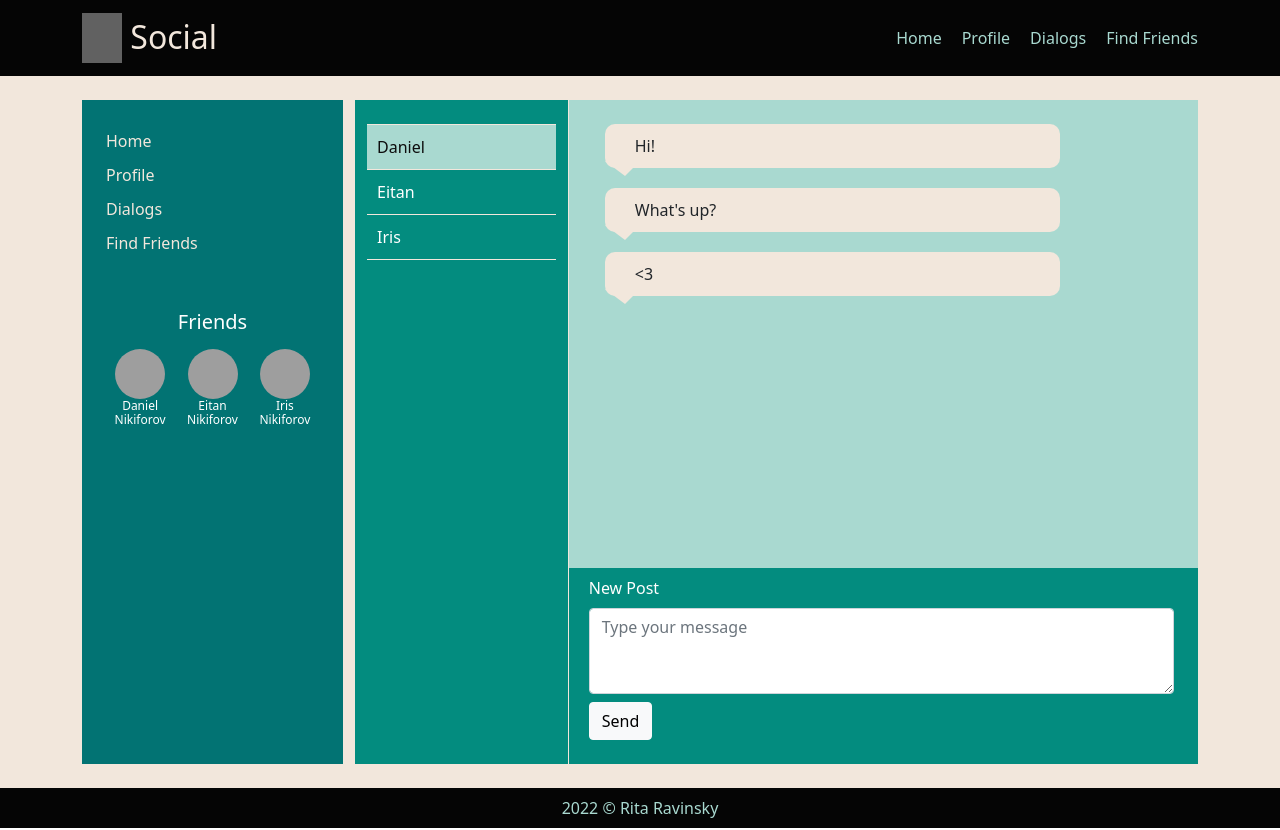
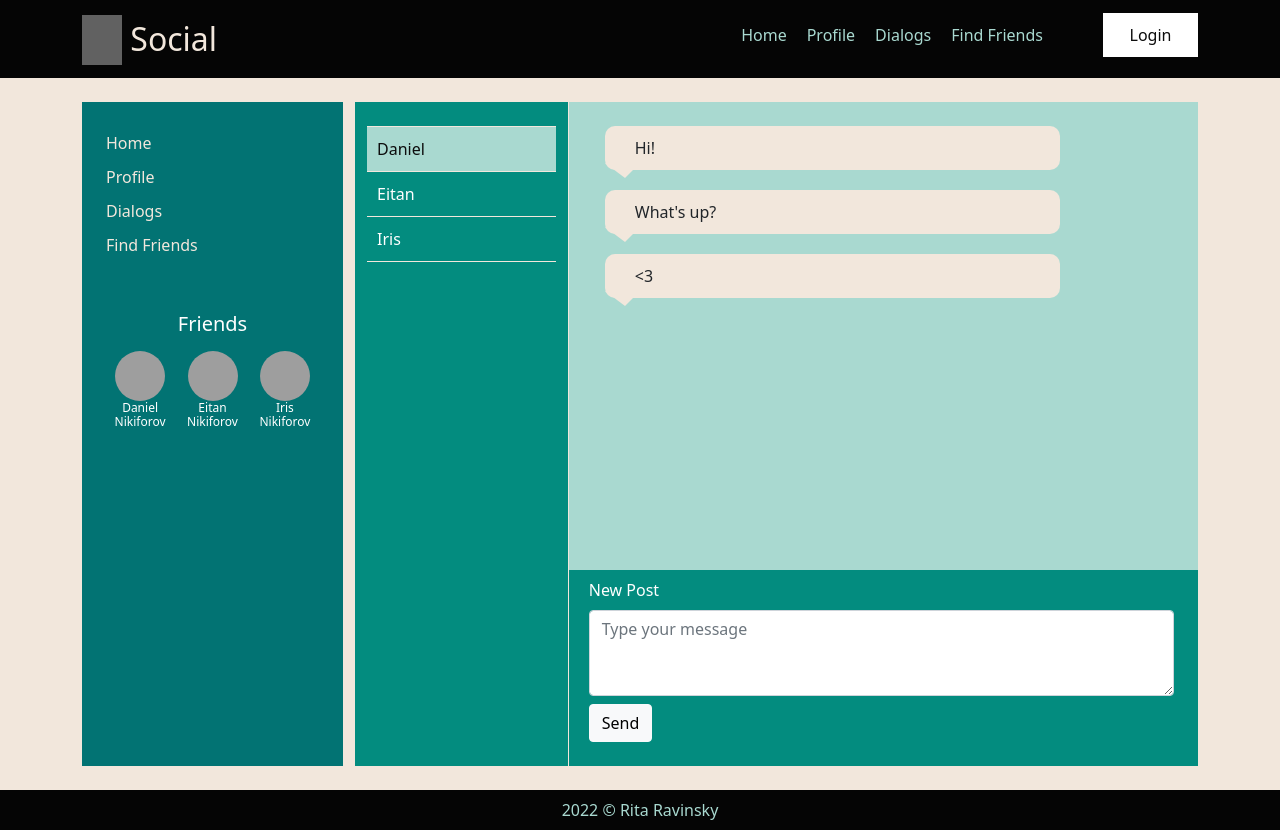
Before and after one commit to RitaRavinsky/react-social-network, a React (Create React App) app: page /dialog/1 in a window 1280 px wide. Built offline with nearby package versions, Linux system fonts and the light colour scheme; no server answers; grey boxes are pictures that could not be loaded.

Commit message:
added auth

```diff
--- a/src/App.js
+++ b/src/App.js
@@ -2,7 +2,6 @@
 import { Route, Routes } from "react-router-dom";
 import DialogsContainer from "./components/Dialogs/DialogsContainer";
 import Footer from "./components/Footer/Footer";
-import Header from "./components/Header/Header";
 import Container from "react-bootstrap/Container";
 import Row from "react-bootstrap/Row";
 import Col from "react-bootstrap/Col";
@@ -10,11 +9,12 @@
 import UsersContainer from "./components/Users/UsersContainer";
 import ProfileContainer from "./components/Profile/ProfileContainer";
 import WorkAround from "./components/Profile/WorkAround";
+import HeaderContainer from "./components/Header/HeaderContainer";
 
 function App() {
   return (
     <div className="page-wrap">
-      <Header />
+      <HeaderContainer />
       <main className="page-content my-4">
         <Container>
           <Row>
@@ -23,8 +23,8 @@
             </Col>
             <Col>
               <Routes>
-                <Route path="/" element={<ProfileContainer />} />
-                <Route path="/profile" element={<ProfileContainer />} />
+                <Route path="/" element={<WorkAround />} />
+                <Route path="/profile/" element={<WorkAround />} />
                 <Route path="/profile/:userId" element={<WorkAround />} />
                 <Route path="/dialogs" element={<DialogsContainer />} />
                 <Route path="/dialog/:id" element={<DialogsContainer />} />
--- a/src/components/Dialogs/Dialogs.js
+++ b/src/components/Dialogs/Dialogs.js
@@ -1,7 +1,5 @@
 import React from "react";
 import { Col, Form, Row, Button } from "react-bootstrap";
-import { updateNewMessageBodyActionCreator, sendMessageActionCreator } from "../../redux/dialogs-reducer";
-
 import DialogItem from "./DialogItem/DialogItem";
 import styles from "./Dialogs.module.css";
 import Message from "./Message/Message";
--- a/src/components/Header/Header.js
+++ b/src/components/Header/Header.js
@@ -2,12 +2,10 @@
 import Container from "react-bootstrap/Container";
 import Nav from "react-bootstrap/Nav";
 import styles from "./Header.module.css";
-import {  NavLink} from "react-router-dom";
+import { NavLink } from "react-router-dom";
 
-
-
-const Header = (to) => {
-
+const Header = ({ isAuth, username }) => {
+  console.log(isAuth);
 
   return (
     <div className={styles.headerNav}>
@@ -24,6 +22,7 @@
             />{" "}
             Social
           </Navbar.Brand>
+
           <Nav className={styles.navLinks}>
             <NavLink
               className={(navData) => (navData.isActive ? styles.active : "")}
@@ -49,6 +48,15 @@
             >
               Find Friends
             </NavLink>
+            {isAuth ? (
+              <NavLink className={styles.btnLogin} to="/profile">
+                {username}
+              </NavLink>
+            ) : (
+              <NavLink className={styles.btnLogin} to="/login">
+                Login
+              </NavLink>
+            )}
           </Nav>
         </Container>
       </Navbar>
--- a/src/components/Header/Header.module.css
+++ b/src/components/Header/Header.module.css
@@ -7,6 +7,7 @@
 
 .headerNav nav {
   background: #050505!important;
+  padding-top: 10px;
 }
 
 .navLinks a {
@@ -16,6 +17,20 @@
 }
 
 .navLinks a:hover, .navLinks a.active {
-  color: #fff;
+  color: var(--white);
   font-weight: 500;
 }
+.navLinks a.btnLogin {
+    padding: 10px 25px;
+    background: var(--white);
+    color: var(--black);
+    margin-left: 60px;
+    margin-top: -10px;
+    min-width: 95px;
+    text-align: center;
+}
+
+.navLinks a.btnLogin:hover {
+    background: var(--beige);
+    color: var(--black);
+}
--- /dev/null
+++ b/src/components/Header/HeaderContainer.js
@@ -0,0 +1,42 @@
+import axios from "axios";
+import React from "react";
+import { connect } from "react-redux";
+import { setAuthUserData, toggleIsFetching } from "../../redux/auth-reducer";
+import Header from "./Header";
+
+class HeaderContainer extends React.Component {
+  componentDidMount() {
+    let { toggleIsFetching } = this.props;
+    // show loader
+    toggleIsFetching(true);
+    // ajax
+    axios
+      .get(`https://social-network.samuraijs.com/api/1.0/auth/me`, {
+        withCredentials: true,
+      })
+      .then((res) => {
+        if (res.data.resultCode === 0) {
+          const { id, email, login } = res.data.data;
+          this.props.setAuthUserData(id, email, login);
+        }
+
+      });
+    //hide loader
+    setTimeout(function () {
+      toggleIsFetching(false);
+    }, 500);
+  }
+  render() {
+    return <Header {...this.props} />;
+  }
+}
+
+const mapStateToProps = (state) => {
+  return {
+    isAuth:state.auth.isAuth,
+    username:state.auth.login,
+  };
+};
+export default connect(mapStateToProps, { setAuthUserData, toggleIsFetching })(
+  HeaderContainer
+);
--- a/src/components/Profile/ProfileContainer.js
+++ b/src/components/Profile/ProfileContainer.js
@@ -2,6 +2,7 @@
 import Profile from "./Profile";
 
 import axios from "axios";
+
 
 class ProfileContainer extends React.Component {
   componentDidMount() {
--- a/src/components/Profile/WorkAround.js
+++ b/src/components/Profile/WorkAround.js
@@ -6,7 +6,9 @@
 const WorkAround = (props) => {
 
   let { userId } = useParams();
-  console.log(userId);
+ if(!userId){
+   userId = 22838;
+ }
 
   return <ProfileContainer userId={userId} {...props} />;
 };
--- a/src/index.css
+++ b/src/index.css
@@ -16,7 +16,7 @@
     color: var(--black)
 }
 a {
-  transition:all 0.3s ease;
+  transition:all 0.3s ease!important;
   text-decoration: none;
 }
 .page-wrap {
--- /dev/null
+++ b/src/redux/auth-reducer.js
@@ -0,0 +1,46 @@
+const SET_USER_DATA = "SET_USER_DATA";
+const TOGGLE_IS_FETCHING = "TOGGLE_IS_FETCHING";
+
+let initialState = {
+  userId: null,
+  email: null,
+  login: null,
+  isFetching: false,
+  isAuth:false,
+};
+
+const authReducer = (state = initialState, action) => {
+  switch (action.type) {
+    case SET_USER_DATA:
+      return {
+        ...state,
+        ...action.data,
+        isAuth:true,
+      };
+
+      case TOGGLE_IS_FETCHING:
+        return {
+          ...state,
+          isFetching:action.isFetching
+        }
+
+    default:
+      return state;
+  }
+};
+
+//action creators
+export const setAuthUserData = (userId, email, login) => ({
+  type: SET_USER_DATA,
+  data: {
+    userId,
+    email,
+    login,
+  },
+});
+export const toggleIsFetching = (isFetching) => ({
+  type: TOGGLE_IS_FETCHING,
+  isFetching: isFetching,
+});
+
+export default authReducer;
--- a/src/redux/redux-store.js
+++ b/src/redux/redux-store.js
@@ -1,4 +1,5 @@
 import { combineReducers, createStore } from "redux";
+import authReducer from "./auth-reducer";
 import dialogsReducer from "./dialogs-reducer";
 import profileReducer from "./profile-reducer";
 import usersReducer from "./users-reducer";
@@ -6,9 +7,12 @@
 let reducers = combineReducers({
   profilePage: profileReducer,
   dialogsPage: dialogsReducer,
-  usersPage: usersReducer
+  usersPage: usersReducer,
+  auth:authReducer,
 });
 
 let store = createStore(reducers);
 
 export default store;
+
+window.store = store;
```
